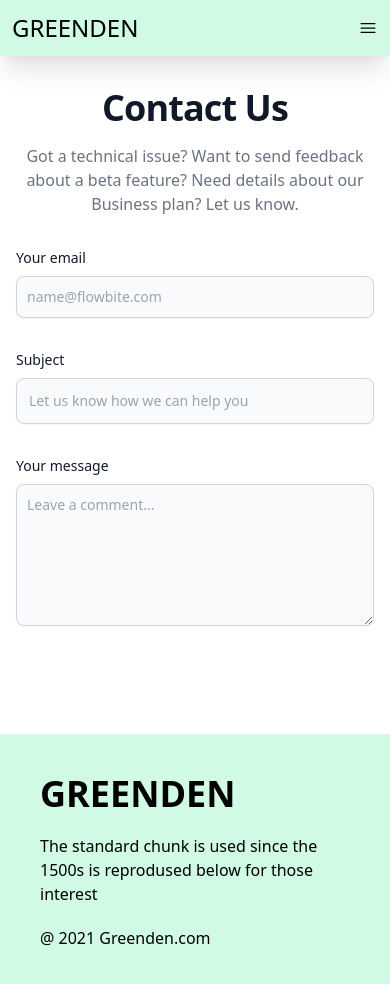
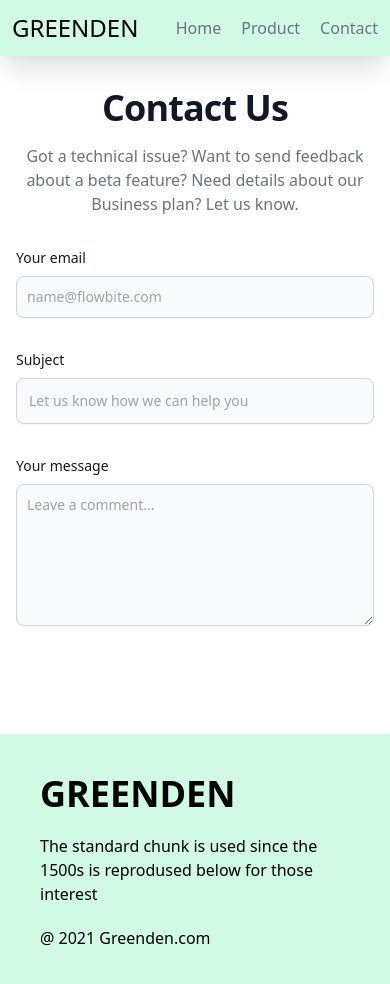
Before and after one commit to MEENAKSHI-D/green-tailwind, a plain HTML site: page contact.html in a window 390 px wide. Drawn offline with nearby package versions, Linux system fonts and the light colour scheme.

Commit message:
updated menu

```diff
--- a/contact.html
+++ b/contact.html
@@ -14,12 +14,7 @@ https://cdn.jsdelivr.net/npm/tailwindcss@2.2.19/dist/tailwind.min.css
         <nav class="bg-green-100 p-3 flex items-center justify-between shadow-xl sticky top-0">
 <h1 class="text-2xl">GREENDEN</h1>
 
-<svg xmlns="http://www.w3.org/2000/svg" fill="none" viewBox="0 0 24 24" stroke-width="1.5" stroke="currentColor" class="w-5 h-5 md:hidden">
-  <path stroke-linecap="round" stroke-linejoin="round" d="M3.75 6.75h16.5M3.75 12h16.5m-16.5 5.25h16.5" />
-</svg>
-
-
-<ul class="flex gap-5 text-gray-500 cursor-pointer hidden md:flex">
+<ul class="flex gap-5 text-gray-500 cursor-pointer ">
 
     <li>
         <a href="index.html" class="hover:underline hover:text-black"> Home</a>
```
Also changed, not shown: product.html (+1 -5 lines).
